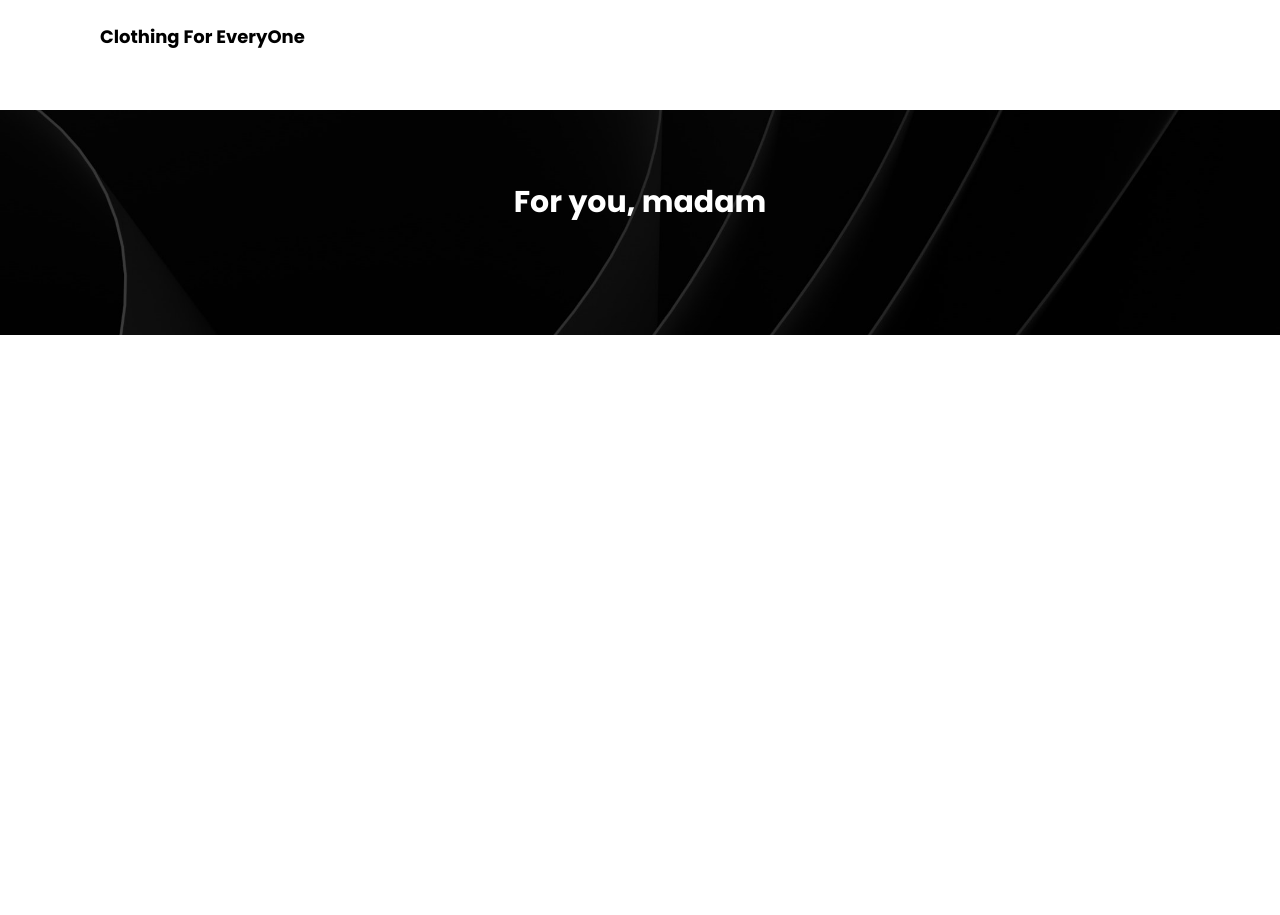
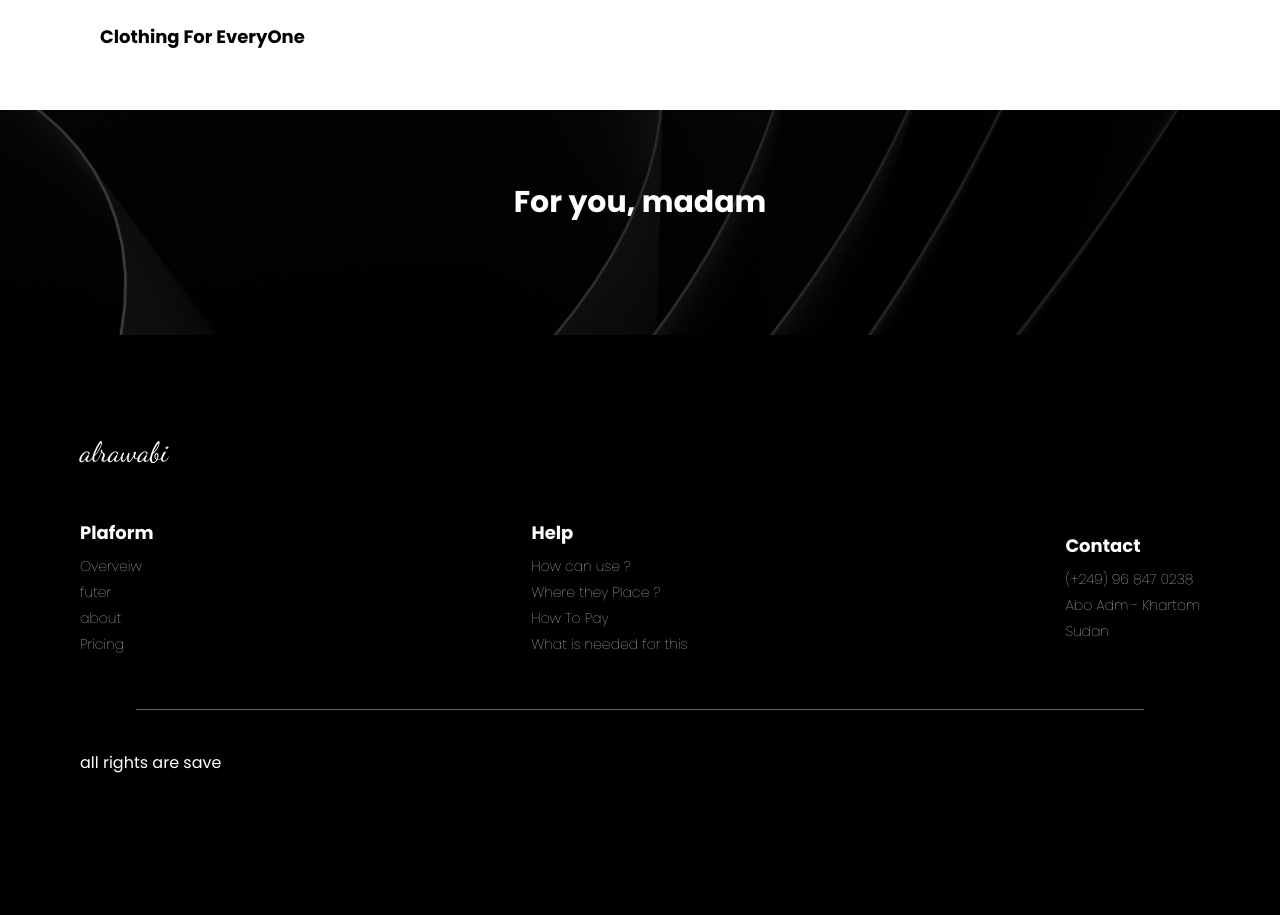
Before and after one commit to 2waab/shop, a plain HTML site: page index.html in a window 1280 px wide. Shown: the part 1134-2049 px from the top of the page. Before the commit the page ends 1469 px from the top, so only its background shows below. Drawn offline with Linux system fonts and the light colour scheme; no server answers.

Commit message:
Update index.html

```diff
--- a/index.html
+++ b/index.html
@@ -6,7 +6,7 @@
         <meta name="viewport" content="width=device-width, initial-scale=1.0" />
         <link rel="stylesheet" href="css/all.min.css" />
         <link rel="stylesheet" href="css/style.css" />
-        <title>Shop</title>
+        <title>alrawabi</title>
     </head>
     <body>
         <div class="header">
@@ -80,6 +80,34 @@
                 </div>
             </div>
         </div>
+        <div class="footer">
+            <div class="container">
+                <p>alrawabi</p>
+                <div class="columns">
+                    <ul>
+                        <li class="title">Plaform</li>
+                        <li>Overveiw</li>
+                        <li>futer</li>
+                        <li>about</li>
+                        <li>Pricing</li>
+                    </ul>
+                    <ul>
+                        <li class="title">Help</li>
+                        <li>How can use ?</li>
+                        <li>Where they Place ?</li>
+                        <li>How To Pay</li>
+                        <li>What is needed for this</li>
+                    </ul>
+                    <ul>
+                        <li class="title">Contact</li>
+                        <li>(+249) 96 847 0238</li>
+                        <li>Abo Adm - Khartom</li>
+                        <li>Sudan</li>
+                    </ul>
+                </div>
+                <p class="copy-right">all rights are save</p>
+            </div>
+        </div>
         <script src="js/main.js"></script>
     </body>
 </html>
```
